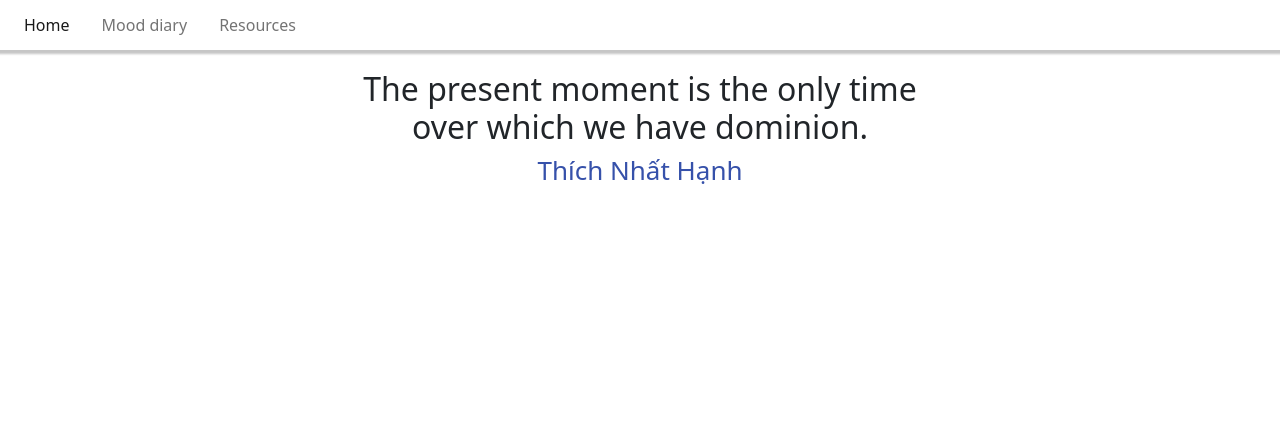
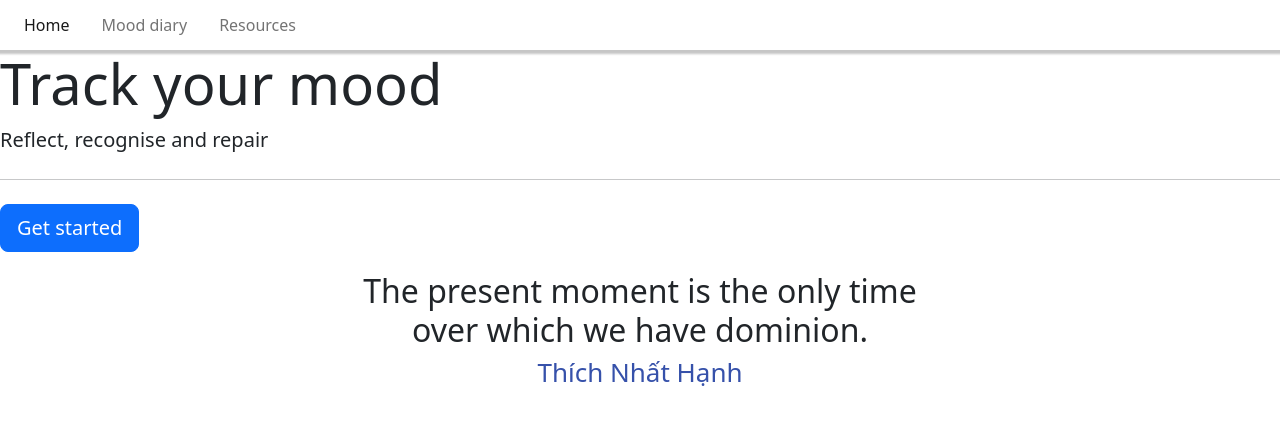
Before and after one commit to EmH93/mood-tracker, a React (Create React App) app: page / in a window 1280 px wide. Shown: the top 424 px of the page. Built offline with nearby package versions, Linux system fonts and the light colour scheme.

Commit message:
Added bootstrap jumbotron to home page and set up react router so that button takes user to mood diary

```diff
--- a/src/components/HomeJumbo/HomeJumbo.js
+++ b/src/components/HomeJumbo/HomeJumbo.js
@@ -0,0 +1,18 @@
+import React from "react";
+import { Link } from 'react-router-dom';
+import 'bootstrap/dist/css/bootstrap.css';
+
+function Jumbotron() {
+    return (
+        <div className="jumbotron">
+        <h1 className="display-4">Track your mood</h1>
+        <p className="lead">Reflect, recognise and repair</p>
+        <hr className="my-4"/>
+        <Link to="/MoodDiary">
+        <button className="btn btn-primary btn-lg">Get started</button>
+        </Link>
+      </div>
+    );
+};
+
+export default Jumbotron;
--- a/src/pages/Home/Home.js
+++ b/src/pages/Home/Home.js
@@ -1,11 +1,13 @@
 import React from "react";
+import Jumbotron from "../../components/HomeJumbo/HomeJumbo";
 import QuoteAPI from "../../components/QuoteAPI/QuoteAPI";
 
 
 function Home(){
     return (
         <div>
-           <QuoteAPI/>
+            <Jumbotron/>
+            <QuoteAPI/>
         </div>
     )
 }
```
